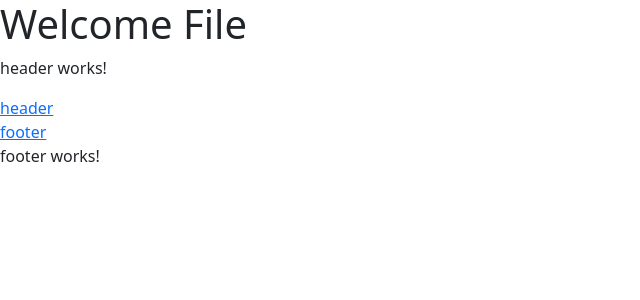
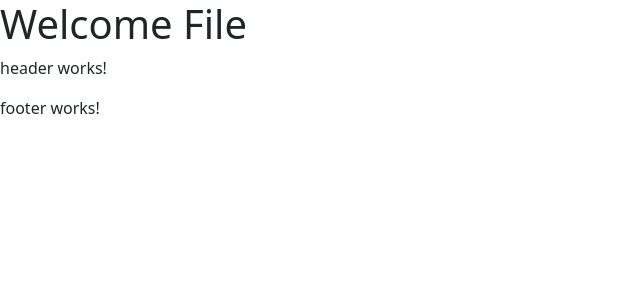
Before and after one commit to sandhyaganta/usadata, an Angular app: page / in a window 1280 px wide. Shown: the top 300 px of the page, without its empty margins (0-640 px from the left). Built offline with nearby package versions, Linux system fonts and the light colour scheme.

Commit message:
http protocall added

```diff
--- a/src/app/api.service.ts
+++ b/src/app/api.service.ts
@@ -6,5 +6,7 @@
 })
 export class ApiService {
 
+  private getUrl = 'https://datausa.io/api/data?drilldowns=Nation&measures=Population';
+
   constructor(private http: HttpClient) { }
 }
--- a/src/app/app.component.html
+++ b/src/app/app.component.html
@@ -1,5 +1,4 @@
 <h1>Welcome File</h1>
 <app-header></app-header>
-<app-section></app-section>
 <app-footer></app-footer>
 <router-outlet></router-outlet>
--- a/src/app/section/section.component.html
+++ b/src/app/section/section.component.html
@@ -1,3 +1 @@
-<a routerLink="header">header</a>
-<br>
-<a routerLink="footer">footer</a>
+<p>section works!</p>
```
Also changed, not shown: src/app/app.module.ts (+6 -2 lines).
